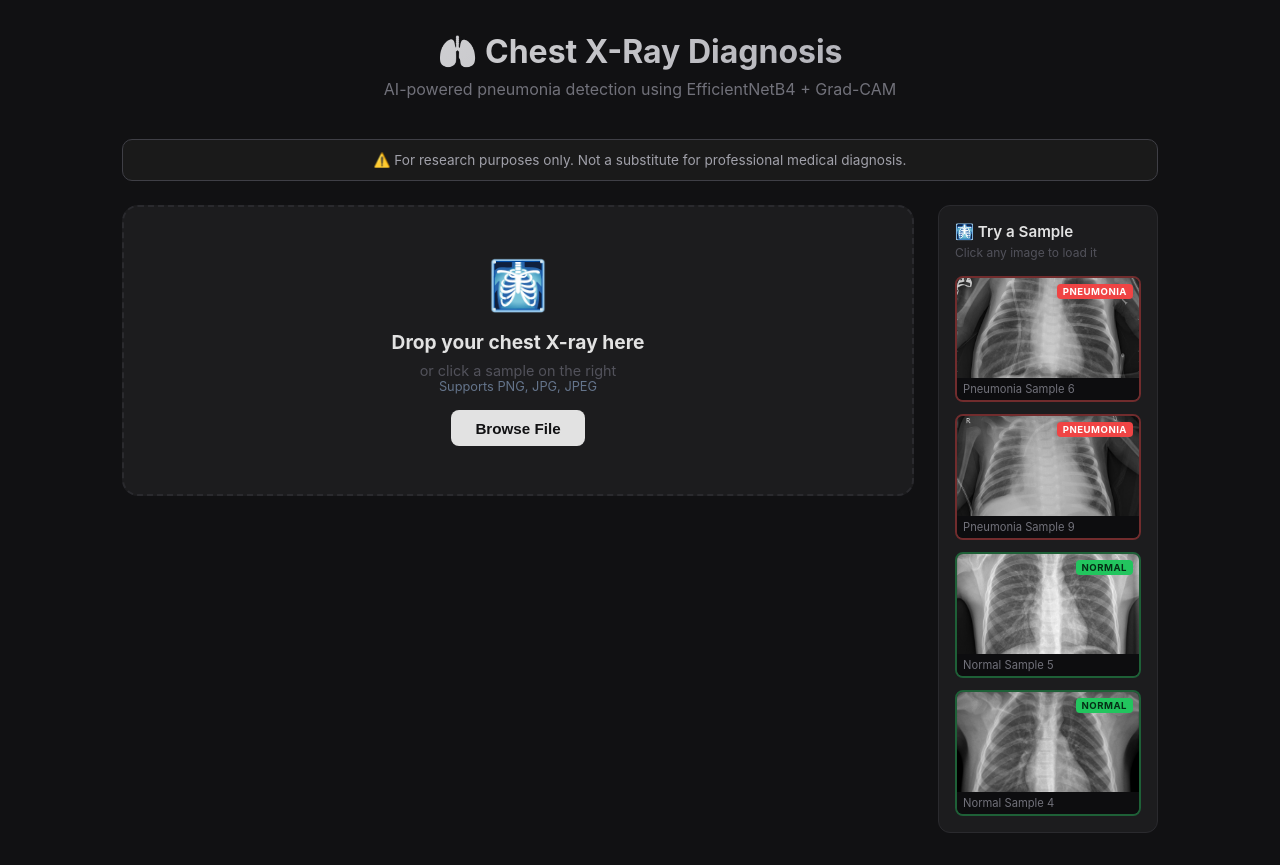
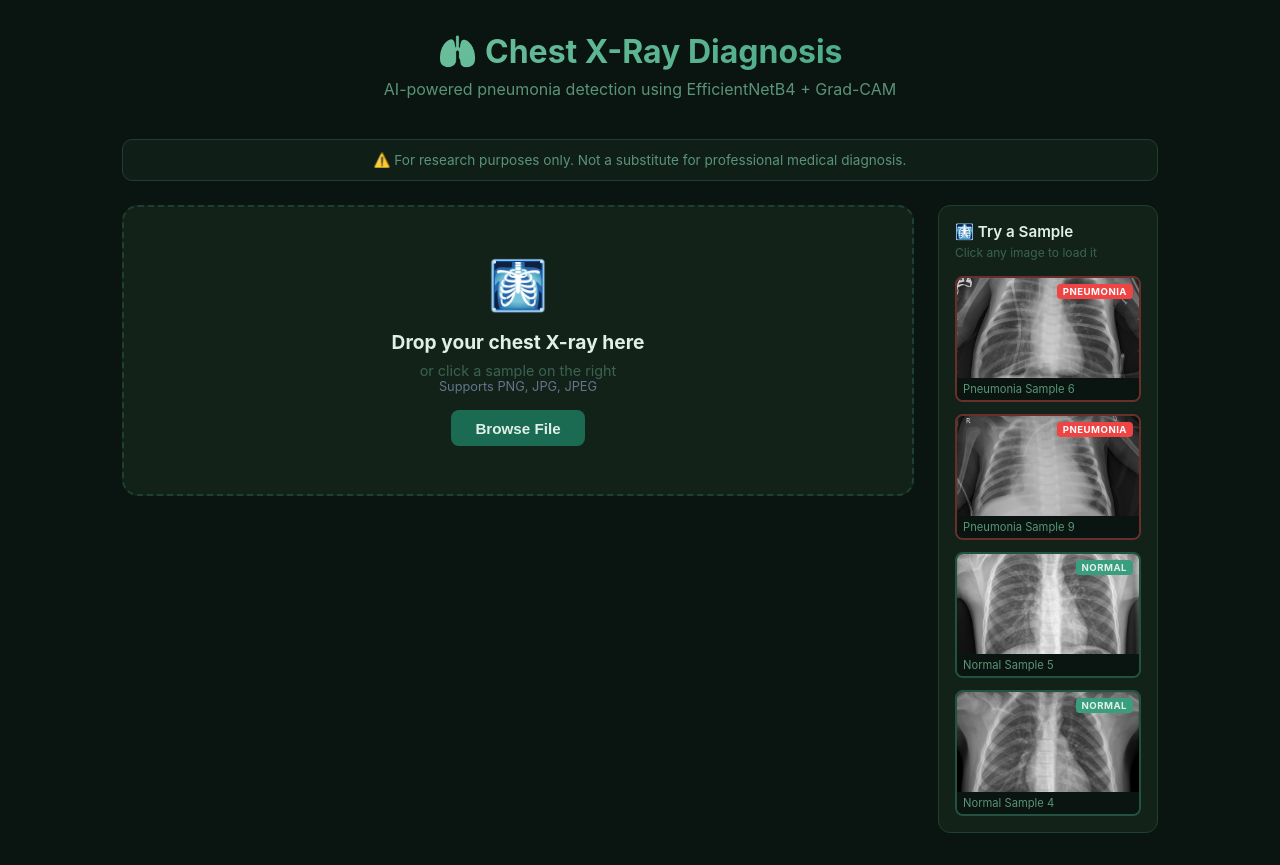
Before and after one commit to AlsoBaker/chest-xray-pneumonia-detection, a React app in the folder frontend/: page / in a window 1280 px wide. Built offline with nearby package versions, Linux system fonts and the light colour scheme; the HTML template or start-up script is replaced by a standard one.

Commit message:
style: teal green theme

```diff
--- a/frontend/src/index.css
+++ b/frontend/src/index.css
@@ -7,8 +7,8 @@
 
 body {
   font-family: 'Inter', -apple-system, BlinkMacSystemFont, sans-serif;
-  background: #111113;
-  color: #e2e2e2;
+  background: #0a1410;
+  color: #e0f0e8;
   min-height: 100vh;
 }
 
@@ -28,33 +28,33 @@ body {
 .header h1 {
   font-size: 2rem;
   font-weight: 700;
-  background: linear-gradient(135deg, #e2e2e2, #a1a1aa);
+  background: linear-gradient(135deg, #7ecba7, #3a9e7e);
   -webkit-background-clip: text;
   -webkit-text-fill-color: transparent;
   margin-bottom: 0.5rem;
 }
 
 .header p {
-  color: #71717a;
+  color: #5a9478;
   font-size: 1rem;
 }
 
 /* ── Upload Zone ──────────────────────────────────────── */
 .upload-zone {
-  border: 2px dashed #2a2a2e;
+  border: 2px dashed #1e4030;
   border-radius: 16px;
   padding: 3rem 2rem;
   text-align: center;
   cursor: pointer;
   transition: all 0.3s ease;
-  background: #1c1c1e;
+  background: #132219;
   margin-bottom: 2rem;
 }
 
 .upload-zone:hover,
 .upload-zone.dragging {
-  border-color: #d4d4d4;
-  background: #222224;
+  border-color: #3a9e7e;
+  background: #1b3d2a;
 }
 
 .upload-zone .icon {
@@ -65,28 +65,28 @@ body {
 .upload-zone h3 {
   font-size: 1.2rem;
   margin-bottom: 0.5rem;
-  color: #e2e2e2;
+  color: #e0f0e8;
 }
 
 .upload-zone p {
-  color: #52525b;
+  color: #3a6350;
   font-size: 0.9rem;
 }
 
 .upload-btn {
   margin-top: 1rem;
   padding: 0.6rem 1.5rem;
-  background: #e2e2e2;
+  background: #1b6b52;
   border: none;
   border-radius: 8px;
-  color: #111113;
+  color: #e0f0e8;
   font-weight: 600;
   cursor: pointer;
   font-size: 0.95rem;
-  transition: opacity 0.2s;
+  transition: background 0.2s;
 }
 
-.upload-btn:hover { opacity: 0.85; }
+.upload-btn:hover { background: #3a9e7e; }
 
 /* ── Results Grid ─────────────────────────────────────── */
 .results-grid {
@@ -98,17 +98,17 @@ body {
 
 /* ── Cards ────────────────────────────────────────────── */
 .card {
-  background: #1c1c1e;
+  background: #132219;
   border-radius: 16px;
   padding: 1.5rem;
-  border: 1px solid #2a2a2e;
+  border: 1px solid #1e4030;
 }
 
 .card h3 {
   font-size: 0.85rem;
   text-transform: uppercase;
   letter-spacing: 0.1em;
-  color: #52525b;
+  color: #3a6350;
   margin-bottom: 1rem;
 }
 
@@ -120,10 +120,10 @@ body {
 }
 
 .result-label.pneumonia { color: #f87171; }
-.result-label.normal    { color: #4ade80; }
+.result-label.normal    { color: #7ecba7; }
 
 .confidence-bar-wrap {
-  background: #0d0d0f;
+  background: #0a1410;
   border-radius: 99px;
   height: 10px;
   margin: 1rem 0;
@@ -137,17 +137,17 @@ body {
 }
 
 .confidence-bar.pneumonia { background: linear-gradient(90deg, #f87171, #ef4444); }
-.confidence-bar.normal    { background: linear-gradient(90deg, #4ade80, #22c55e); }
+.confidence-bar.normal    { background: linear-gradient(90deg, #7ecba7, #3a9e7e); }
 
 .confidence-text {
   font-size: 1.1rem;
-  color: #71717a;
+  color: #5a9478;
 }
 
 .confidence-text span {
   font-size: 1.4rem;
   font-weight: 700;
-  color: #e2e2e2;
+  color: #e0f0e8;
 }
 
 /* ── Metrics Card ─────────────────────────────────────── */
@@ -158,7 +158,7 @@ body {
 }
 
 .metric-item {
-  background: #0d0d0f;
+  background: #0a1410;
   border-radius: 10px;
   padding: 0.75rem;
   text-align: center;
@@ -167,12 +167,12 @@ body {
 .metric-value {
   font-size: 1.3rem;
   font-weight: 700;
-  color: #d4d4d4;
+  color: #7ecba7;
 }
 
 .metric-label {
   font-size: 0.75rem;
-  color: #52525b;
+  color: #3a6350;
   margin-top: 0.2rem;
 }
 
@@ -199,8 +199,8 @@ body {
 .spinner {
   width: 48px;
   height: 48px;
-  border: 4px solid #2a2a2e;
-  border-top-color: #d4d4d4;
+  border: 4px solid #1e4030;
+  border-top-color: #3a9e7e;
   border-radius: 50%;
   animation: spin 0.8s linear infinite;
   margin: 0 auto 1rem;
@@ -210,12 +210,12 @@ body {
 
 /* ── Warning Banner ───────────────────────────────────── */
 .warning {
-  background: #1a1a1a;
-  border: 1px solid #3f3f46;
+  background: #0f1f18;
+  border: 1px solid #1e4030;
   border-radius: 10px;
   padding: 0.75rem 1rem;
   font-size: 0.85rem;
-  color: #a1a1aa;
+  color: #5a9478;
   margin-bottom: 1.5rem;
   text-align: center;
 }
@@ -225,10 +225,10 @@ body {
   display: block;
   width: 100%;
   padding: 0.85rem;
-  background: #1c1c1e;
-  border: 1px solid #2a2a2e;
+  background: #132219;
+  border: 1px solid #1e4030;
   border-radius: 10px;
-  color: #71717a;
+  color: #5a9478;
   font-size: 1rem;
   cursor: pointer;
   transition: all 0.2s;
@@ -236,8 +236,8 @@ body {
 }
 
 .reset-btn:hover {
-  border-color: #d4d4d4;
-  color: #e2e2e2;
+  border-color: #3a9e7e;
+  color: #7ecba7;
 }
 
 /* ── Main layout — side by side ──────────────────────── */
@@ -256,22 +256,22 @@ body {
 .sample-panel {
   width: 220px;
   flex-shrink: 0;
-  background: #1c1c1e;
+  background: #132219;
   border-radius: 12px;
   padding: 1rem;
-  border: 1px solid #2a2a2e;
+  border: 1px solid #1e4030;
 }
 
 .sample-title {
   font-size: 0.95rem;
   font-weight: 600;
-  color: #e2e2e2;
+  color: #e0f0e8;
   margin: 0 0 0.25rem 0;
 }
 
 .sample-subtitle {
   font-size: 0.75rem;
-  color: #52525b;
+  color: #3a6350;
   margin: 0 0 1rem 0;
 }
 
@@ -303,11 +303,11 @@ body {
 }
 
 .sample-card.normal {
-  border-color: #22c55e66;
+  border-color: #3a9e7e66;
 }
 
 .sample-card.normal:hover {
-  border-color: #22c55e;
+  border-color: #7ecba7;
 }
 
 .sample-card img {
@@ -335,15 +335,15 @@ body {
 }
 
 .sample-card.normal .sample-badge {
-  background: #22c55e;
-  color: #052e16;
+  background: #3a9e7e;
+  color: #e0f0e8;
 }
 
 .sample-name {
   font-size: 0.7rem;
-  color: #71717a;
+  color: #5a9478;
   padding: 4px 6px;
-  background: #0d0d0f;
+  background: #0a1410;
 }
 
 /* ── Responsive — stack on mobile ─────────────────────── */
```
